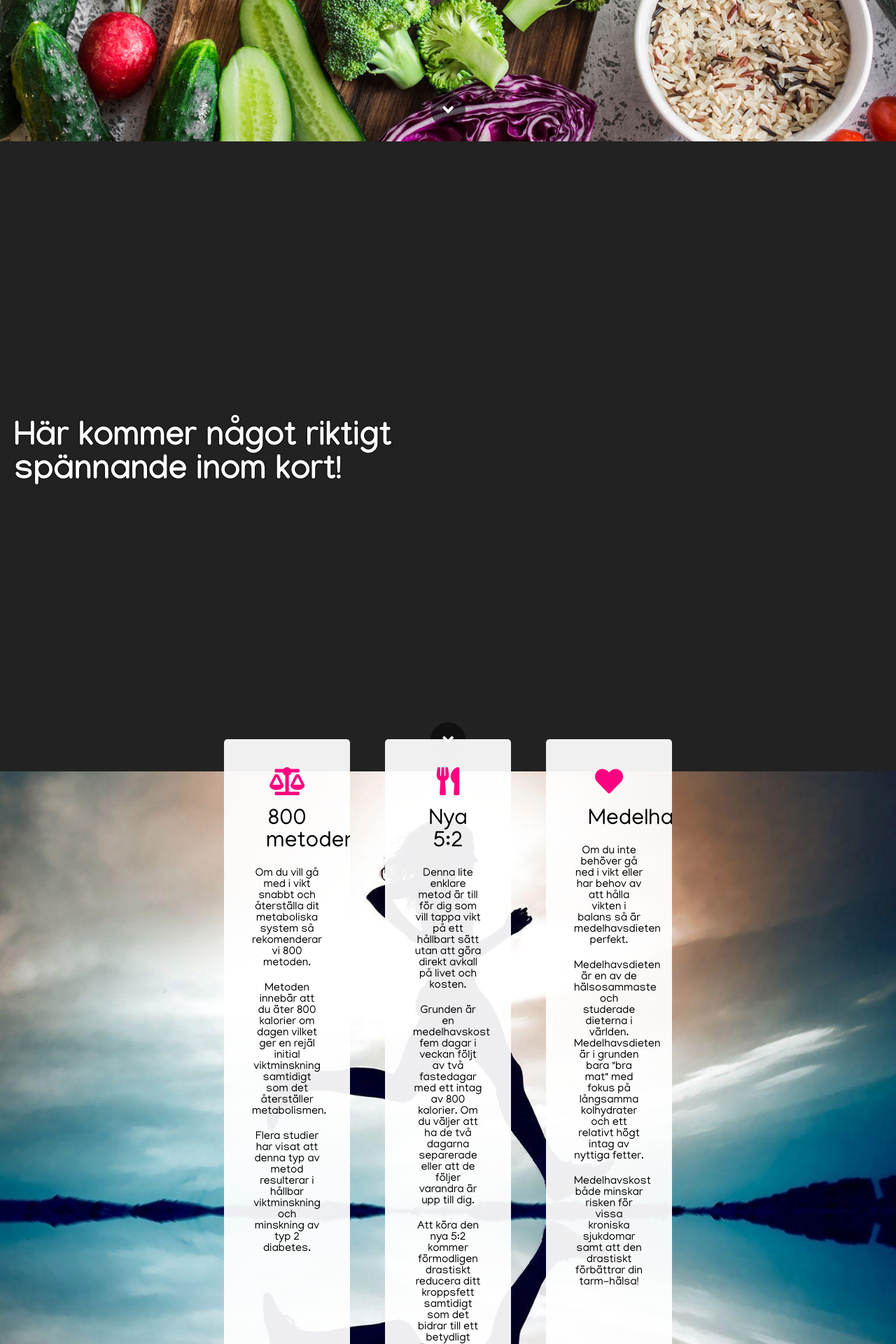
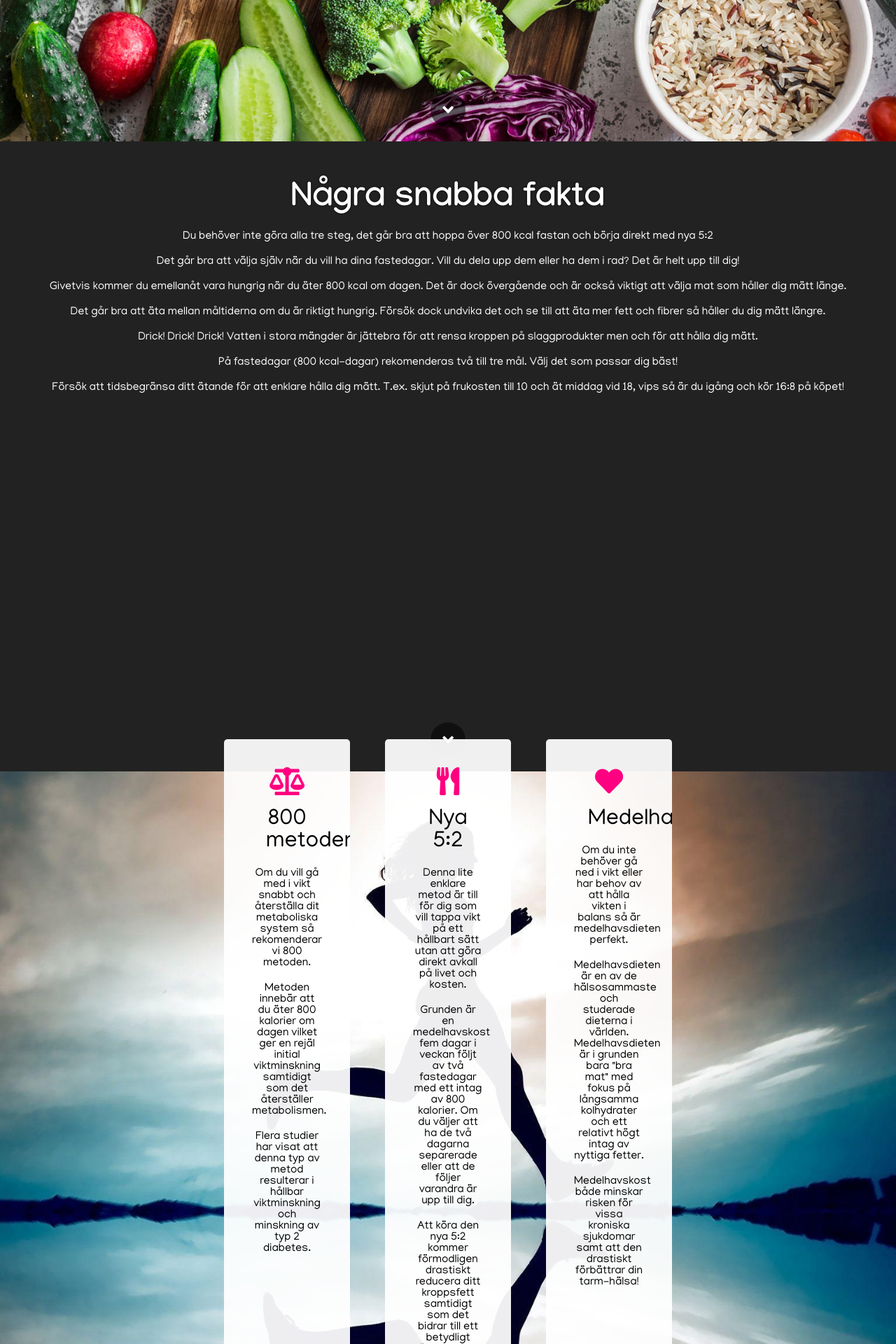
Before and after one commit to mosleymetoden/mosleymetoden.github.io, a Jekyll site: the page built from index.html, in a window 1280 px wide. Shown: the part 698-2618 px from the top of the page at 70% size. Built offline with Jekyll 4.4.1, drawn with Linux system fonts in a browser that asks for light colours; nearby versions of some CDN libraries.

Commit message:
some styff

```diff
--- a/_config.yml
+++ b/_config.yml
@@ -13,12 +13,12 @@
 # you will see them accessed via {{ site.title }}, {{ site.email }}, and so on.
 # You can create any custom variable you would like, and they will be accessible
 # in the templates via {{ site.myvariable }}.
+lang: "sv_SE"
 title: Mosleymetoden
-email: no-email@example.com
-description: >- # this means to ignore newlines until "baseurl:"
-  Gå ner i vikt och förbättra din hälsa med nya Mosleymetoden
-baseurl: "/" # the subpath of your site, e.g. /blog
-url: "https://mosleymetoden.se" # the base hostname & protocol for your site, e.g. http://example.com
+email: moseleymetoden.se@gmail.com
+description: Gå ner i vikt och förbättra din hälsa med Mosleymetoden
+baseurl: "/"
+url: "https://mosleymetoden.se"
 
 sass:
     sass_dir: _sass
--- a/_layouts/default.html
+++ b/_layouts/default.html
@@ -34,6 +34,7 @@
         <i class="menu__icon"></i>
         <ul class="menu__menu">
             <li class="menu__menu-item"><a href="/" class="menu__menu-item-link">Start</a></li>
+            <li class="menu__menu-item"><a href="/kontakta-oss" class="menu__menu-item-link">Kontakta oss</a></li>
         </ul>
     </nav>
     {{ content }}
--- a/index.html
+++ b/index.html
@@ -1,13 +1,11 @@
 ---
 layout: start
-title: Hello
+title: Start
 ---
 
 <div id="one" class="side side--one">
     <div class="side__content side__content--horizontally-centered">
-        <!-- <h1 class="side__heading">Lorem ipsum dolor sit amet heksosmmaare dasdl dals kmasmlkd</h1> -->
         <h1 class="side__heading">Gå ned i vikt snabbt för ett hälsosammare och längre liv</h1>
-        <!-- <p class="side__body">Lorem ipsum dolor sit amet, consectetur adipiscing elit. Sed semper euismod justo. Mauris cursus augue ac lectus malesuada egestas. Nulla pulvinar, turpis in semper aliquam, odio quam posuere massa, ut feugiat dui felis a erat. Ut turpis massa, interdum ut tempus finibus, volutpat molestie arcu. Vestibulum ac lobortis massa, nec congue tellus. Proin et rhoncus diam. Fusce sollicitudin libero odio.</p> -->
         <span class="side__body">
             Med Mosleymetoden kommer du äta enligt den senaste vetenskapen för att gå ned i vikt och leva ett
             hälsosammare liv. Kickstarta med 800-metoden för att sedan gå över till 5:2 och medelhavskost.
@@ -17,43 +15,26 @@ title: Hello
                 <li>Öka chanserna att lyckas genom tydliga och uppnåeliga mål!</li>
             </ul>
         </span>
-
     </div>
     <a class="side__read-more" href="#two"></a>
 </div>
 
 <div id="two" class="side side--two">
-    <div class="side__content side__content--horizontally-centered">
-        <h1 class="side__heading">Här kommer något riktigt spännande inom kort!</h1>
+    <div class="side__content">
+        <h1 class="side__heading side__heading--centered">Några snabba fakta</h1>
+        <ul class="list list--centered">
+            <li class="list__item">Du behöver inte göra alla tre steg, det går bra att hoppa över 800 kcal fastan och börja direkt med nya 5:2</li>
+            <li class="list__item">Det går bra att välja själv när du vill ha dina fastedagar. Vill du dela upp dem eller ha dem i rad? Det är helt upp till dig!</li>
+            <li class="list__item">Givetvis kommer du emellanåt vara hungrig när du äter 800 kcal om dagen. Det är dock övergående och är också viktigt att välja mat som håller dig mätt länge.</li>
+            <li class="list__item">Det går bra att äta mellan måltiderna om du är riktigt hungrig. Försök dock undvika det och se till att äta mer fett och fibrer så håller du dig mätt längre.</li>
+            <li class="list__item">Drick! Drick! Drick! Vatten i stora mängder är jättebra för att rensa kroppen på slaggprodukter men och för att hålla dig mätt.</li>
+            <li class="list__item">På fastedagar (800 kcal-dagar) rekomenderas två till tre mål. Välj det som passar dig bäst!</li>
+            <li class="list__item">Försök att tidsbegränsa ditt ätande för att enklare hålla dig mätt. T.ex. skjut på frukosten till 10 och ät middag vid 18, vips så är du igång och kör 16:8 på köpet!</li>
+        </ul>
     </div>
     <a class="side__read-more" href="#three"></a>
 </div>
 
-<!-- <div id="three" class="side side--three">
-    <div class="side__content">
-        <div class="side__block-container">
-            <div class="side__block">
-                <i class="side__block-icon side__block-icon--balance-scale"></i>
-                <h3 class="side__block-header">Lorem ipsum dolor</h3>
-                <p class="side__block-body">Lorem ipsum dolor sit amet, consectetur adipiscing elit. Praesent felis felis, bibendum in finibus ut, pulvinar id eros. In luctus bibendum massa eu imperdiet. Nulla id vestibulum sapien. Morbi consectetur elementum odio sed rhoncus. Praesent imperdiet elit velit, in laoreet diam bibendum id. Vivamus pretium suscipit libero, a porttitor diam vulputate quis. Integer vitae dictum libero. Integer nibh felis, rhoncus in pretium eu, volutpat sit amet nibh. Ut vitae laoreet erat, eu placerat libero. Nunc lectus urna, interdum sit amet diam id, ultricies pharetra sapien. Duis elementum elementum facilisis. Donec ullamcorper sagittis dolor, eget vulputate est condimentum quis. Aenean sodales ultricies magna, ac mattis metus tempor quis. Fusce a felis vitae nisl mollis vulputate ut id risus.</p>
-                <a class="side__block-button button">Läs mer</a>
-            </div>
-            <div class="side__block">
-                <i class="side__block-icon side__block-icon--utensils"></i>
-                <h3 class="side__block-header">In non gravida</h3>
-                <p class="side__block-body">Lorem ipsum dolor sit amet, consectetur adipiscing elit. Praesent felis felis, bibendum in finibus ut, pulvinar id eros. In luctus bibendum massa eu imperdiet. Nulla id vestibulum sapien. Morbi consectetur elementum odio sed rhoncus. Praesent imperdiet elit velit, in laoreet diam bibendum id. Vivamus pretium suscipit libero, a porttitor diam vulputate quis. Integer vitae dictum libero. Integer nibh felis, rhoncus in pretium eu, volutpat sit amet nibh. Ut vitae laoreet erat, eu placerat libero. Nunc lectus urna, interdum sit amet diam id, ultricies pharetra sapien. Duis elementum elementum facilisis. Donec ullamcorper sagittis dolor, eget vulputate est condimentum quis. Aenean sodales ultricies magna, ac mattis metus tempor quis. Fusce a felis vitae nisl mollis vulputate ut id risus. Ut pulvinar ullamcorper neque, sit amet sodales tortor lobortis et.</p>
-                <a class="side__block-button button">Läs mer</a>
-            </div>
-            <div class="side__block">
-                <i class="side__block-icon side__block-icon--heart"></i>
-                <h3 class="side__block-header">Nulla sagittis</h3>
-                <p class="side__block-body">Lorem ipsum dolor sit amet, consectetur adipiscing elit. Praesent felis felis, bibendum in finibus ut, pulvinar id eros. In luctus bibendum massa eu imperdiet. Nulla id vestibulum sapien. Morbi consectetur elementum odio sed rhoncus. Praesent imperdiet elit velit, in laoreet diam bibendum id. Vivamus pretium suscipit libero, a porttitor diam vulputate quis. Integer vitae dictum libero. Integer nibh felis, rhoncus in pretium eu, volutpat sit amet nibh. Ut vitae laoreet erat, eu placerat libero. Nunc lectus urna, interdum sit amet diam id, ultricies pharetra sapien. Duis elementum elementum facilisis. Donec ullamcorper sagittis dolor, eget vulputate est condimentum quis.</p>
-                <a class="side__block-button button">Läs mer</a>
-            </div>
-        </div>
-    </div>
-    <a class="side__read-more" href="#four"></a>
-</div> -->
 <div id="three" class="side side--three">
     <div class="side__content side__content--horizontally-centered@large">
         <div class="side__block-container">
@@ -119,7 +100,9 @@ title: Hello
             </div>
             {% endfor %}
         </div>
-        <a class="button button--large">Visa alla recept</a>
+        <!-- <a class="button button--large">
+            Visa alla recept
+        </a> -->
 
     </div>
     <a class="side__to-top" href="#one"></a>
--- a/main.scss
+++ b/main.scss
@@ -22,6 +22,12 @@ $color: rgb(255, 0, 128);
     }
 }
 
+@mixin x-small {
+	@media (max-width: 575.98px) {
+		@content;
+	}
+}
+
 @mixin small {
 	@media (min-width: 576px) and (max-width: 767.98px) {
 		@content;
@@ -33,9 +39,15 @@ $color: rgb(255, 0, 128);
 	}
 }
 @mixin large {
-	@media (min-width: 992px) {
+	@media (min-width: 992px) and (max-width: 1199.98px) {
 		@content;
 	}
+}
+
+@mixin x-large {
+    @media (min-width: 1200px) {
+        @content;
+    }
 }
 
 * {
@@ -45,7 +57,6 @@ html, body {
     margin:0;
     padding:0;
     font-family: 'Manjari', sans-serif;
-    //overflow-x:hidden;
 }
 a {
     color: #000;
@@ -61,8 +72,15 @@ a {
     font-weight: 900;
     font-size: 18pt;
     display: inline-block;
-    padding: .6em .7em .3em .7em;
+    padding: .6em .8em .3em .8em;
     border-radius: 10px;
+    border:none;
+    font-family: 'Manjari', sans-serif;
+
+    &:hover {
+        color: #fff;
+        text-decoration: underline;
+    }
 
     &.button--fullwidth {
         display: block;
@@ -71,9 +89,6 @@ a {
 
     &.button--large {
         font-size: 2em;
-    }
-    &.button--rounded {
-
     }
 }
 
@@ -170,7 +185,7 @@ a {
         text-shadow: 0 0 3px #000;
         //word-break: break-all;
 
-        @include large() {
+        @include x-large() {
             width:50%;
         }
 
@@ -188,7 +203,7 @@ a {
         color:#fff;
         font-size: 12pt;
 
-        @include large() {
+        @include x-large() {
             width:50%;
         }
     }
@@ -204,7 +219,7 @@ a {
 
     .side__content {
         &.side__content--horizontally-centered\@large {
-            @include large() {
+            @include x-large() {
                 position: absolute;
                 top: 50%;
                 left: 20px;
@@ -256,10 +271,15 @@ a {
 
 
     .side__block-container {
-        @include medium() {
+        @include large() {
+            display: grid;
+            grid-column-gap: 20px;
+            grid-template-columns: 1fr 1fr 1fr;
+            margin:0 auto;
+            max-width:100vw;
+        }
 
-        }
-        @include large() {
+        @include x-large() {
             display: grid;
             grid-column-gap: 50px;
             grid-template-columns: 1fr 1fr 1fr;
@@ -359,6 +379,17 @@ a {
     }
 }
 
+.list {
+    text-align: center;
+    &.list--centered {
+
+    }
+
+    .list__item {
+        margin-top:20px;
+    }
+}
+
 .recipe-preview {
     width: 100%;
     margin-bottom: 20px;
@@ -380,8 +411,6 @@ a {
 
         height: 0;
         padding-top: 56.25%;
-
-
     }
     .recipe-preview__title {
         margin-top: 30px;
@@ -503,3 +532,26 @@ a {
     }
 
 }
+
+
+.form {
+
+    .form__group {
+        margin-bottom: 20px;
+        .form__group-label {
+            display: block;
+            font-size: 1.4em;
+
+        }
+        .form__group-input,
+        .form__group-textarea {
+            font-family: 'Manjari', sans-serif;
+            display: block;
+            width: 100%;
+            padding: 14px 10px 10px 10px;
+            font-size: 1.4em;
+            border:none;
+            background: #fff;
+        }
+    }
+}
```
Also changed, not shown: kontakta-oss.html (added, +24 -0 lines), tack-for-ditt-meddelande.html (added, +9 -0 lines).
